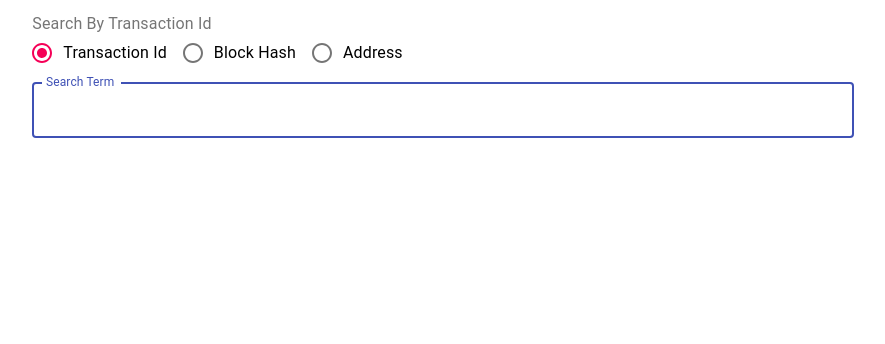
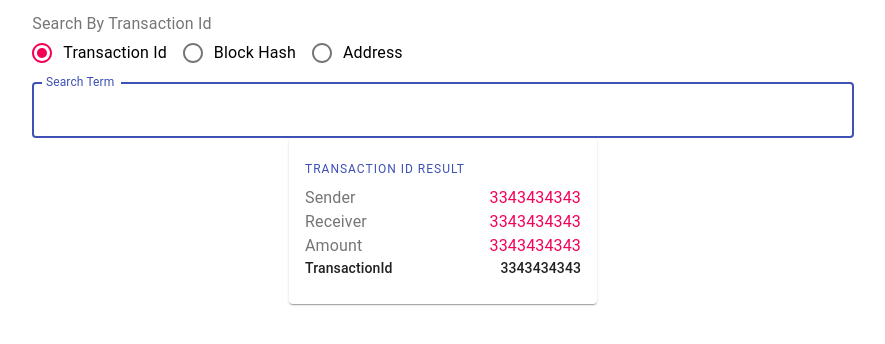
Before and after one commit to zakst/blobby-block, a React (Create React App) app in the folder apps/blobby-ui/: page / in a window 1280 px wide. Shown: the top 344 px of the page, without its empty margins (197-1082 px from the left). Built offline with nearby package versions, Linux system fonts and the light colour scheme.

Commit message:
feat: added demo for transaction id result

```diff
--- a/apps/blobby-ui/src/App.tsx
+++ b/apps/blobby-ui/src/App.tsx
@@ -1,6 +1,8 @@
 import React, { useState } from 'react'
 import './App.css'
 import {
+  Card,
+  CardContent,
   Container,
   FormControl,
   FormControlLabel,
@@ -9,10 +11,12 @@ import {
   Radio,
   RadioGroup,
   Snackbar,
-  TextField
+  TextField, Typography
 } from '@material-ui/core'
 
 import { getByBlockHash, getByNodeAddress, getByTransactionId } from './services/SearchService'
+import { SEARCH_OPTION_NOT_SUPPORTED } from './Constants'
+import { Label } from '@material-ui/icons'
 
 function App() {
   const searchOptions = [
@@ -29,7 +33,6 @@ function App() {
       label: 'Address'
     }
   ]
-  const SEARCH_OPTION_NOT_SUPPORTED = 'The search option is not selected'
   const [selectedSearchLabel, setSelectedSearchLabel] = useState(searchOptions[0].label)
   const [enteredSearchTerm, setEnteredSearchTerm] = useState('')
   const [snackBar, setSnackBar] = useState({
@@ -122,6 +125,51 @@ function App() {
           />
         </Grid>
       </Grid>
+      <Grid container md={12}
+            direction="row"
+            justifyContent="space-evenly">
+        <Grid md={3}>
+          <Card>
+            <CardContent>
+              <Typography color="primary" variant="overline">
+                Transaction Id Result
+              </Typography>
+              <Grid direction="row" container md={12} justifyContent="space-between">
+                <Typography color="textSecondary">
+                  Sender
+                </Typography>
+                <Typography color="secondary">
+                   3343434343
+                </Typography>
+              </Grid>
+              <Grid direction="row" container md={12} justifyContent="space-between">
+                <Typography color="textSecondary">
+                  Receiver
+                </Typography>
+                <Typography color="secondary">
+                  3343434343
+                </Typography>
+              </Grid>
+              <Grid direction="row" container md={12} justifyContent="space-between">
+                <Typography color="textSecondary">
+                  Amount
+                </Typography>
+                <Typography color="secondary">
+                  3343434343
+                </Typography>
+              </Grid>
+              <Grid direction="row" container md={12} justifyContent="space-between">
+                <Typography variant="subtitle2">
+                  TransactionId
+                </Typography>
+                <Typography variant="subtitle2">
+                  3343434343
+                </Typography>
+              </Grid>
+            </CardContent>
+          </Card>
+        </Grid>
+      </Grid>
 
     </Container>
   )
--- /dev/null
+++ b/apps/blobby-ui/src/Constants.ts
@@ -0,0 +1 @@
+export const SEARCH_OPTION_NOT_SUPPORTED = 'The search option is not selected'
```
